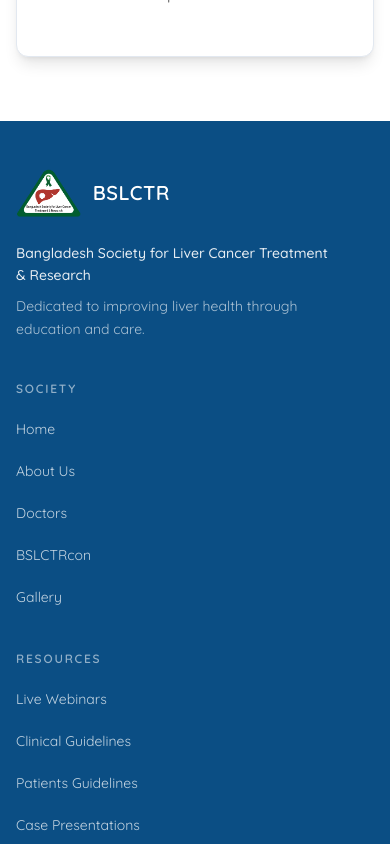
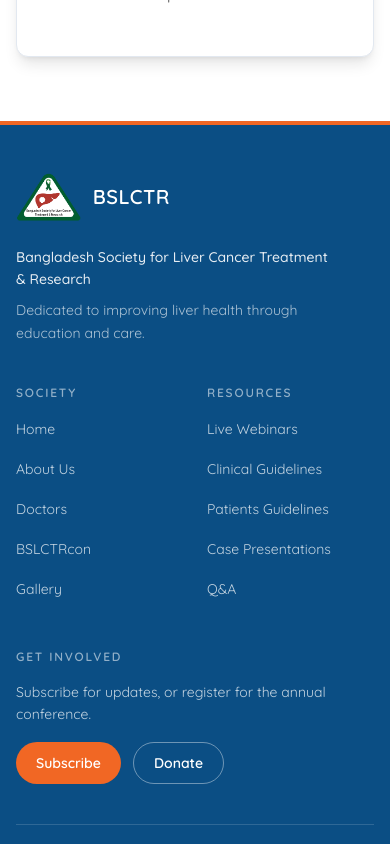
Before and after one commit to Muhammad-AIUB/BSLCTR, a Next.js app: page / in a window 390 px wide. Shown: the part 9920-10764 px from the top of the page. Built offline with nearby package versions, Linux system fonts and the light colour scheme; no server answers; the database is empty.

Commit message:
style(design): FINDING-002 — footer mobile layout, tap targets and top rule
Link groups sit side by side on phones (footer 1077px -> 809px), links
are 40px tall instead of 18-20px, and an orange top rule separates the
footer from the page.

Co-Authored-By: Claude Opus 5.5 <noreply@anthropic.com>

```diff
--- a/src/components/shared/Footer.tsx
+++ b/src/components/shared/Footer.tsx
@@ -35,11 +35,12 @@ export function Footer() {
     const [showSubscribe, setShowSubscribe] = useState(false);
 
     return (
-        <footer className="w-full bg-secondary text-white">
+        // The orange rule separates the footer from page content and from the same-blue nav bar.
+        <footer className="w-full border-t-4 border-primary bg-secondary text-white">
             <div className="page-container py-12 lg:py-16">
-                <div className="grid gap-10 sm:grid-cols-2 lg:grid-cols-[1.4fr_1fr_1fr_1.2fr] lg:gap-12">
+                <div className="grid grid-cols-2 gap-x-6 gap-y-10 lg:grid-cols-[1.4fr_1fr_1fr_1.2fr] lg:gap-12">
                     {/* Brand */}
-                    <div className="sm:col-span-2 lg:col-span-1">
+                    <div className="col-span-2 lg:col-span-1">
                         <Link
                             href="/"
                             className="inline-flex items-center gap-3 rounded-md outline-none focus-visible:ring-2 focus-visible:ring-white/70"
@@ -61,10 +62,10 @@ export function Footer() {
                             <h3 className="text-xs font-semibold uppercase tracking-[0.15em] text-white/55">
                                 {group.title}
                             </h3>
-                            <ul className="mt-4 space-y-3">
+                            <ul className="mt-2">
                                 {group.links.map((link) => (
                                     <li key={link.path}>
-                                        <Link href={link.path} className={linkClass}>
+                                        <Link href={link.path} className={`block py-2.5 lg:py-2 ${linkClass}`}>
                                             {link.name}
                                         </Link>
                                     </li>
@@ -74,7 +75,7 @@ export function Footer() {
                     ))}
 
                     {/* Get involved */}
-                    <div className="sm:col-span-2 lg:col-span-1">
+                    <div className="col-span-2 lg:col-span-1">
                         <h3 className="text-xs font-semibold uppercase tracking-[0.15em] text-white/55">
                             Get Involved
                         </h3>
@@ -85,13 +86,13 @@ export function Footer() {
                             <button
                                 type="button"
                                 onClick={() => setShowSubscribe(true)}
-                                className="rounded-full bg-primary px-5 py-2 text-sm font-semibold text-primary-foreground outline-none transition-all duration-200 hover:bg-primary/90 focus-visible:ring-2 focus-visible:ring-white/70 active:scale-95"
+                                className="rounded-full bg-primary px-5 py-2.5 text-sm font-semibold text-primary-foreground outline-none transition-all duration-200 hover:bg-primary/90 focus-visible:ring-2 focus-visible:ring-white/70 active:scale-95"
                             >
                                 Subscribe
                             </button>
                             <Link
                                 href="/donate"
-                                className="rounded-full border border-white/40 px-5 py-2 text-sm font-semibold text-white outline-none transition-colors hover:bg-white/10 focus-visible:ring-2 focus-visible:ring-white/70"
+                                className="rounded-full border border-white/40 px-5 py-2.5 text-sm font-semibold text-white outline-none transition-colors hover:bg-white/10 focus-visible:ring-2 focus-visible:ring-white/70"
                             >
                                 Donate
                             </Link>
```
